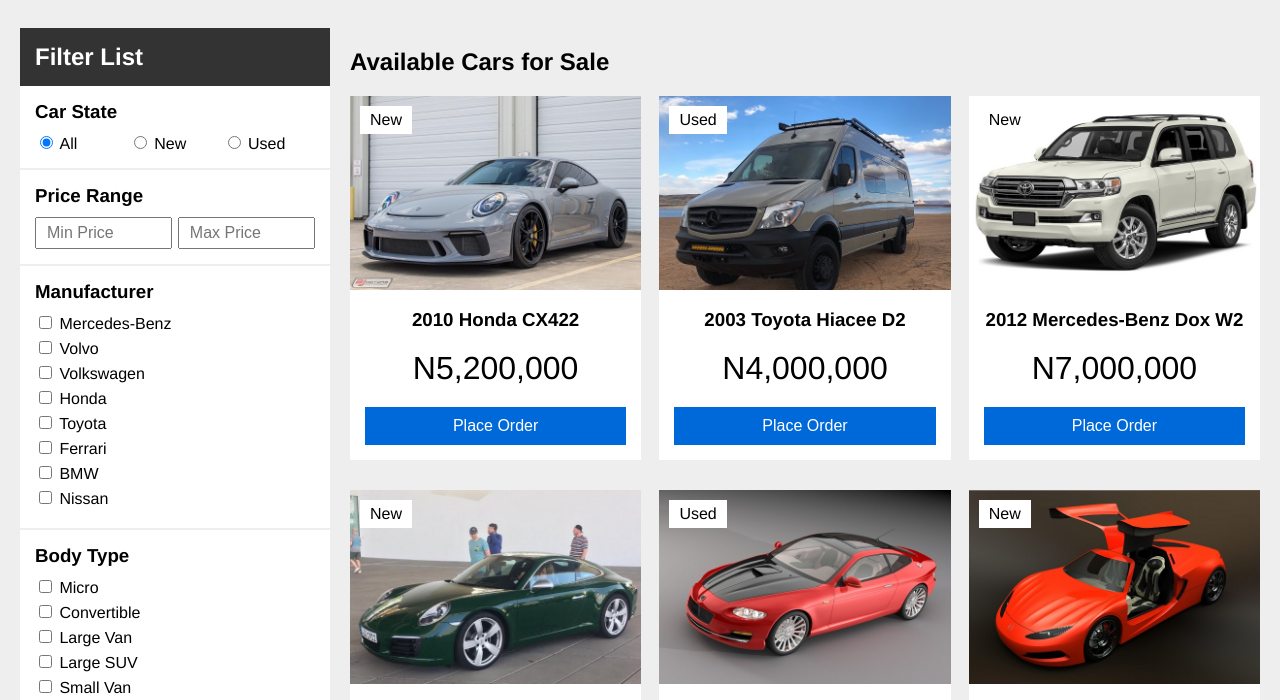
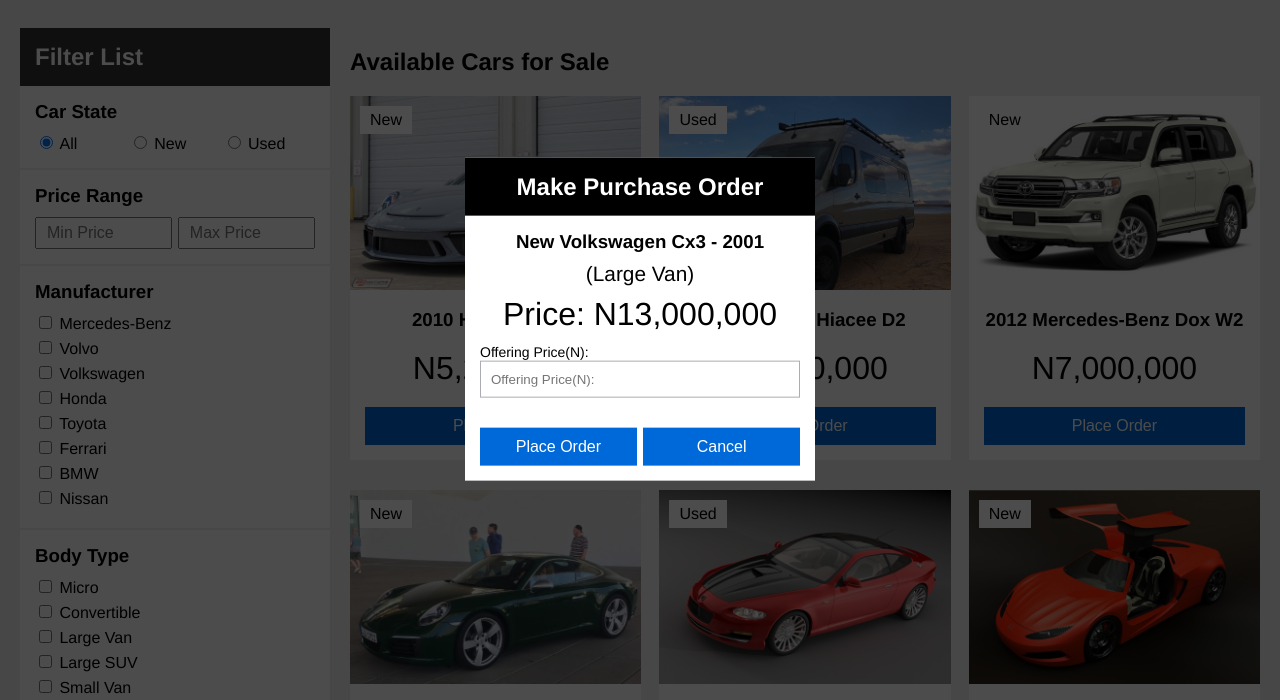
Before and after one commit to chuksjoe/AutoMart, a plain HTML site: page UI/html-pages/marketplace.html in a window 1280 px wide. Shown: the part 81-781 px from the top of the page. Drawn offline with Linux system fonts and the light colour scheme.

Commit message:
feature(purchase):add modal view to marketplace for purchase order [Finishes #165909946]

```diff
--- a/UI/css/form-pages.css
+++ b/UI/css/form-pages.css
@@ -1,21 +1,14 @@
-.container {
-	background: #000 url("../images/form-background.jpg") fixed no-repeat;
-	background-size: cover;
-	width: 100%;
-	height: 100%;
-}
-
 .signup-form-container {
-	background-color: #eee;
+	background-color: #fff;
 	max-width: 700px;
-	margin: 50px auto;
+	margin: 110px auto;
 	padding: 20px;
 }
 
 .signin-form-container {
-	background-color: #eee;
+	background-color: #fff;
 	max-width: 400px;
-	margin: 80px auto 120px;
+	margin: 150px auto 120px;
 	padding: 20px;
 }
 
--- a/UI/css/general.css
+++ b/UI/css/general.css
@@ -1,17 +1,23 @@
 * {
 	box-sizing: border-box;
 }
-
 body {
 	margin: 0px;
 	font-family: "Helvetica Neue", "Segoe UI", "Oxygen", "Ubuntu", "Cantarell",
 	"Open Sans", helvetica, verdana, sans-serif;
 	font-size: 1rem;
+	background-color: #eee;
 }
-
+.container {
+	width: 100%;
+	height: 100%;
+}
 header {
+	background-color: #000;
+	position: fixed;
 	width: 100%;
 	z-index: 100;
+	top: 0;
 }
 
 header nav, footer div {
@@ -50,9 +56,7 @@
 	font-size: 0.8rem;
 }
 
-input[type="submit"],
-button {
-	width: 100%;
+.btn {
 	font-size: 1rem;
 	padding: 10px;
 	margin-top: 20px;
@@ -61,8 +65,66 @@
 	outline: none;
 	border: none;
 }
-input[type="submit"]:hover,
-button:hover {
+.btn:hover {
 	background-color: #2993E2;
 	transition: all 0.3s ease-out;
 }
+.btn-group {
+	display: flex;
+	width: 100%;
+	justify-content: space-between;
+}
+.full-btn {
+	width: 100%;
+}
+.half-btn {
+	width: 49%;
+}
+
+/*modal views and overlay*/
+.no-scroll {
+  overflow: hidden;
+}
+.overlay {
+	display: block;
+	width: 100%;
+	height: 100%;
+	top: 0;
+	left: 0;
+	background-color: rgba(0, 0, 0, 0.7);
+	position: fixed;
+	z-index: 100;
+	padding: 0px 20px;
+}
+.sm-modal-view {
+	width: 350px;
+	top: 50%;
+	left: 50%;
+	transform: translate(-50%, -50%);
+	position: fixed;
+	background-color: #fff;
+}
+h2.modal-header {
+	text-align: center;
+	padding: 15px;
+	margin: 0;
+	background-color: #000;
+	color: #fff;
+}
+.modal-body {
+	padding: 15px;
+}
+h3.c-details {
+	text-align: center;
+	margin-top: 0px;
+}
+.c-b-type {
+	margin: -10px 0 0;
+	text-align: center;
+	font-size: 1.3rem;
+}
+.c-price {
+	text-align: center;
+	font-size: 2rem;
+	margin: 10px 0;
+}
--- a/UI/css/marketplace.css
+++ b/UI/css/marketplace.css
@@ -1,11 +1,3 @@
-body {
-	background-color: #eee;
-}
-header {
-	background-color: #000;
-	position: fixed;
-	top: 0;
-}
 .content {
 	max-width: 1300px;
 	padding: 40px 20px;
@@ -100,10 +92,6 @@
 	padding: 15px;
 	text-align: center;
 }
-h3.car-detail {
-	text-align: center;
-	margin-top: 0px;
-}
 .car-price {
 	font-size: 2rem;
 	margin: 0;
--- a/UI/html-pages/marketplace.html
+++ b/UI/html-pages/marketplace.html
@@ -7,6 +7,7 @@
 		<title>Marketplace - Auto Mart</title>
 
 		<link href="../css/general.css" rel="stylesheet">
+		<link href="../css/form-pages.css" rel="stylesheet">
 		<link href="../css/marketplace.css" rel="stylesheet">
 		<link rel="icon" type="image/x-icon" href="../images/favicon.ico">
 	</head>
@@ -169,9 +170,9 @@
 								<label class="car-state-tag">New</label>
 							</div>
 							<div class="car-info">
-								<h3 class="car-detail">2010 Honda CX422</h3>
+								<h3 class="c-details">2010 Honda CX422</h3>
 								<p class="car-price">N5,200,000</p>
-								<button class="place-order">Place Order</button>
+								<button class="order full-btn btn">Place Order</button>
 							</div>
 						</li>
 						<li class="car-list-item">
@@ -180,9 +181,9 @@
 								<label class="car-state-tag">Used</label>
 							</div>
 							<div class="car-info">
-								<h3 class="car-detail">2003 Toyota Hiacee D2</h3>
+								<h3 class="c-details">2003 Toyota Hiacee D2</h3>
 								<p class="car-price">N4,000,000</p>
-								<button class="place-order">Place Order</button>
+								<button class="order full-btn btn">Place Order</button>
 							</div>
 						</li>
 						<li class="car-list-item">
@@ -191,9 +192,9 @@
 								<label class="car-state-tag">New</label>
 							</div>
 							<div class="car-info">
-								<h3 class="car-detail">2012 Mercedes-Benz Dox W2</h3>
+								<h3 class="c-details">2012 Mercedes-Benz Dox W2</h3>
 								<p class="car-price">N7,000,000</p>
-								<button class="place-order">Place Order</button>
+								<button class="order full-btn btn">Place Order</button>
 							</div>
 						</li>
 						<li class="car-list-item">
@@ -202,9 +203,9 @@
 								<label class="car-state-tag">New</label>
 							</div>
 							<div class="car-info">
-								<h3 class="car-detail">2009 Ford Landoff</h3>
+								<h3 class="c-details">2009 Ford Landoff</h3>
 								<p class="car-price">N12,000,000</p>
-								<button class="place-order">Place Order</button>
+								<button class="order full-btn btn">Place Order</button>
 							</div>
 						</li>
 						<li class="car-list-item">
@@ -213,9 +214,9 @@
 								<label class="car-state-tag">Used</label>
 							</div>
 							<div class="car-info">
-								<h3 class="car-detail">2001 Nissan Fiat</h3>
+								<h3 class="c-details">2001 Nissan Fiat</h3>
 								<p class="car-price">N4,000,000</p>
-								<button class="place-order">Place Order</button>
+								<button class="order full-btn btn">Place Order</button>
 							</div>
 						</li>
 						<li class="car-list-item">
@@ -224,9 +225,9 @@
 								<label class="car-state-tag">New</label>
 							</div>
 							<div class="car-info">
-								<h3 class="car-detail">2012 Cadillac Spider</h3>
+								<h3 class="c-details">2012 Cadillac Spider</h3>
 								<p class="car-price">N40,000,000</p>
-								<button class="place-order">Place Order</button>
+								<button class="order full-btn btn">Place Order</button>
 							</div>
 						</li>
 						<li class="car-list-item">
@@ -235,9 +236,9 @@
 								<label class="car-state-tag">New</label>
 							</div>
 							<div class="car-info">
-								<h3 class="car-detail">1998 Volkswagen Dextar</h3>
+								<h3 class="c-details">1998 Volkswagen Dextar</h3>
 								<p class="car-price">N1,300,000</p>
-								<button class="place-order">Place Order</button>
+								<button class="order full-btn btn">Place Order</button>
 							</div>
 						</li>
 						<li class="car-list-item">
@@ -246,9 +247,9 @@
 								<label class="car-state-tag">Used</label>
 							</div>
 							<div class="car-info">
-								<h3 class="car-detail">2012 Jaguar Egg</h3>
+								<h3 class="c-details">2012 Jaguar Egg</h3>
 								<p class="car-price">N14,000,000</p>
-								<button class="place-order">Place Order</button>
+								<button class="order full-btn btn">Place Order</button>
 							</div>
 						</li>
 						<li class="car-list-item">
@@ -257,9 +258,9 @@
 								<label class="car-state-tag">Used</label>
 							</div>
 							<div class="car-info">
-								<h3 class="car-detail">2017 Nissan Octopus J4</h3>
+								<h3 class="c-details">2017 Nissan Octopus J4</h3>
 								<p class="car-price">N3,000,000</p>
-								<button class="place-order">Place Order</button>
+								<button class="order full-btn btn">Place Order</button>
 							</div>
 						</li>
 						<li class="car-list-item">
@@ -268,9 +269,9 @@
 								<label class="car-state-tag">New</label>
 							</div>
 							<div class="car-info">
-								<h3 class="car-detail">2013 Toyota HighLander</h3>
+								<h3 class="c-details">2013 Toyota HighLander</h3>
 								<p class="car-price">N6,000,000</p>
-								<button class="place-order">Place Order</button>
+								<button class="order full-btn btn">Place Order</button>
 							</div>
 						</li>
 						<li class="car-list-item">
@@ -279,9 +280,9 @@
 								<label class="car-state-tag">New</label>
 							</div>
 							<div class="car-info">
-								<h3 class="car-detail">2017 Ford F-150 XLT</h3>
+								<h3 class="c-details">2017 Ford F-150 XLT</h3>
 								<p class="car-price">N17,000,000</p>
-								<button class="place-order">Place Order</button>
+								<button class="order full-btn btn">Place Order</button>
 							</div>
 						</li>
 						<li class="car-list-item">
@@ -290,9 +291,9 @@
 								<label class="car-state-tag">New</label>
 							</div>
 							<div class="car-info">
-								<h3 class="car-detail">1999 Chevrolet 1500X</h3>
+								<h3 class="c-details">1999 Chevrolet 1500X</h3>
 								<p class="car-price">N7,100,000</p>
-								<button class="place-order">Place Order</button>
+								<button class="order full-btn btn">Place Order</button>
 							</div>
 						</li>
 					</ul>
@@ -306,5 +307,27 @@
 				</div>
 			</footer>
 		</div>
+
+		<!-- Modal view for purchase order -->
+		<div id="purchase-order-overlay" class="overlay">
+			<div class="sm-modal-view">
+				<h2 class="modal-header">Make Purchase Order</h2>
+				<div class="modal-body">
+					<h3 id="c-details" class="c-details">New Volkswagen Cx3 - 2001</h3>
+					<p id="body-type" class="c-b-type">(Large Van)</p>
+					<p id="car-price" class="c-price">Price: N13,000,000</p>
+					<form>
+						<div class = "input-field single">
+							<label for="">Offering Price(N):</label><br>
+							<input type="text" name="offering-price" placeholder="Offering Price(N):">
+						</div>
+						<div class="btn-group">
+							<input type="submit" class="half-btn btn" name="" id="place-order half-btn" value="Place Order">
+							<button class="half-btn btn">Cancel</button>
+						</div>
+					</form>
+				</div>
+			</div>
+		</div>
 	</body>
 </html>
```
Also changed, not shown: UI/html-pages/signin.html (+1 -1 lines), UI/html-pages/signup.html (+1 -1 lines), 2 other files.
